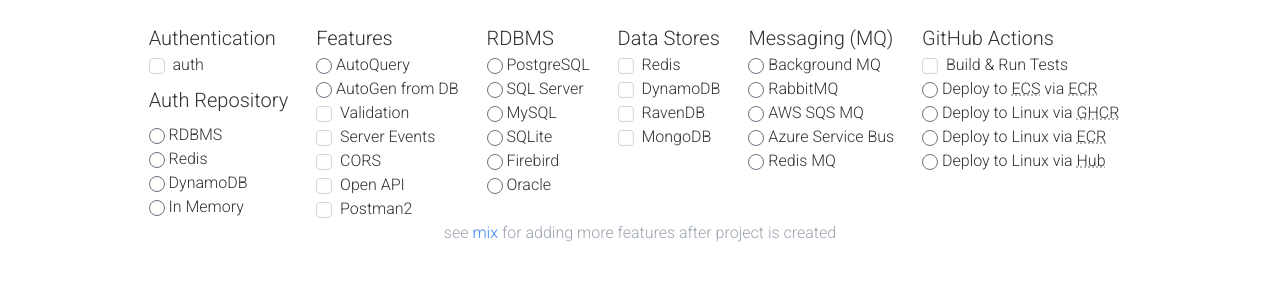
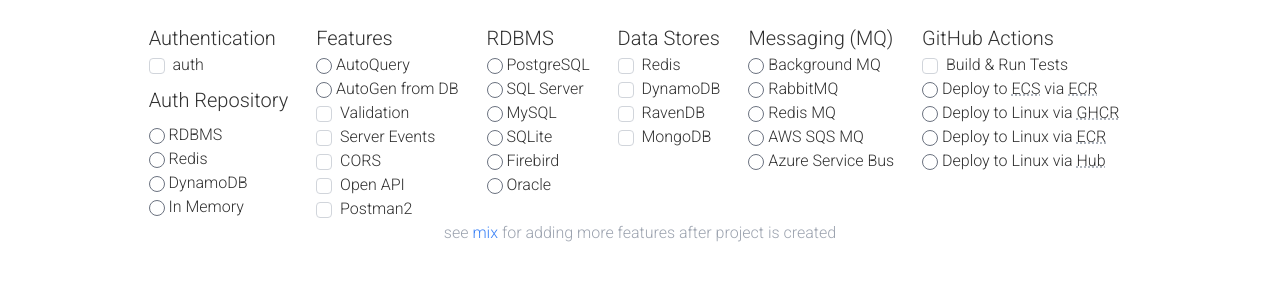
Before and after one commit to mythz/site, a Jekyll site: the page built from _pages/start.html, in a window 1280 px wide and 900 px high, scrolled down 618 px. Shown: the part 157-445 px from the top of the window. Built offline with Jekyll 4.4.1, drawn with Linux system fonts in a browser that asks for light colours.

Commit message:
Move RedisMQ

```diff
--- a/_pages/start.html
+++ b/_pages/start.html
@@ -177,16 +177,16 @@
                         <label for="chkRabbitMq">RabbitMQ</label>
                     </div>
                     <div>
+                        <input id="chkRedisMq" type="radio" name="mq" value="redismq">
+                        <label for="chkRedisMq">Redis MQ</label>
+                    </div>
+                    <div>
                         <input id="chkSqs" type="radio" name="mq" value="sqs">
                         <label for="chkSqs">AWS SQS MQ</label>
                     </div>
                     <div>
                         <input id="chkServiceBus" type="radio" name="mq" value="servicebus">
                         <label for="chkServiceBus">Azure Service Bus</label>
-                    </div>
-                    <div>
-                        <input id="chkRedisMq" type="radio" name="mq" value="redismq">
-                        <label for="chkRedisMq">Redis MQ</label>
                     </div>
                 </div>
                 <div class="p-2 mr-2">
```
